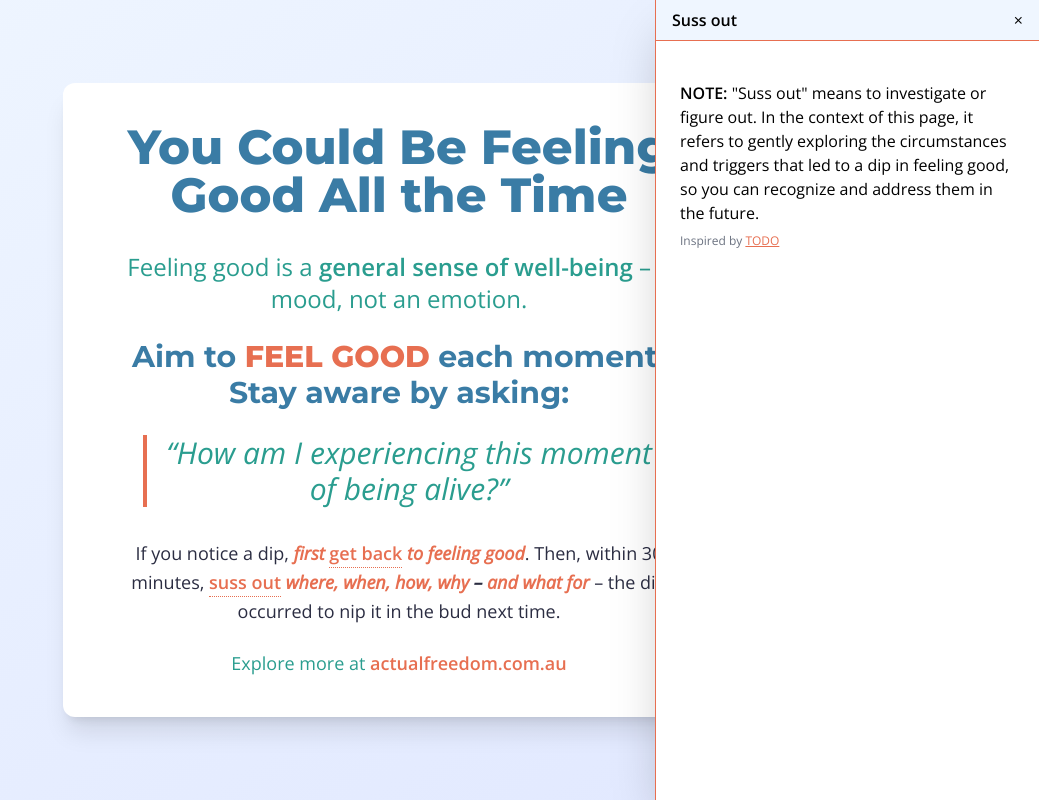
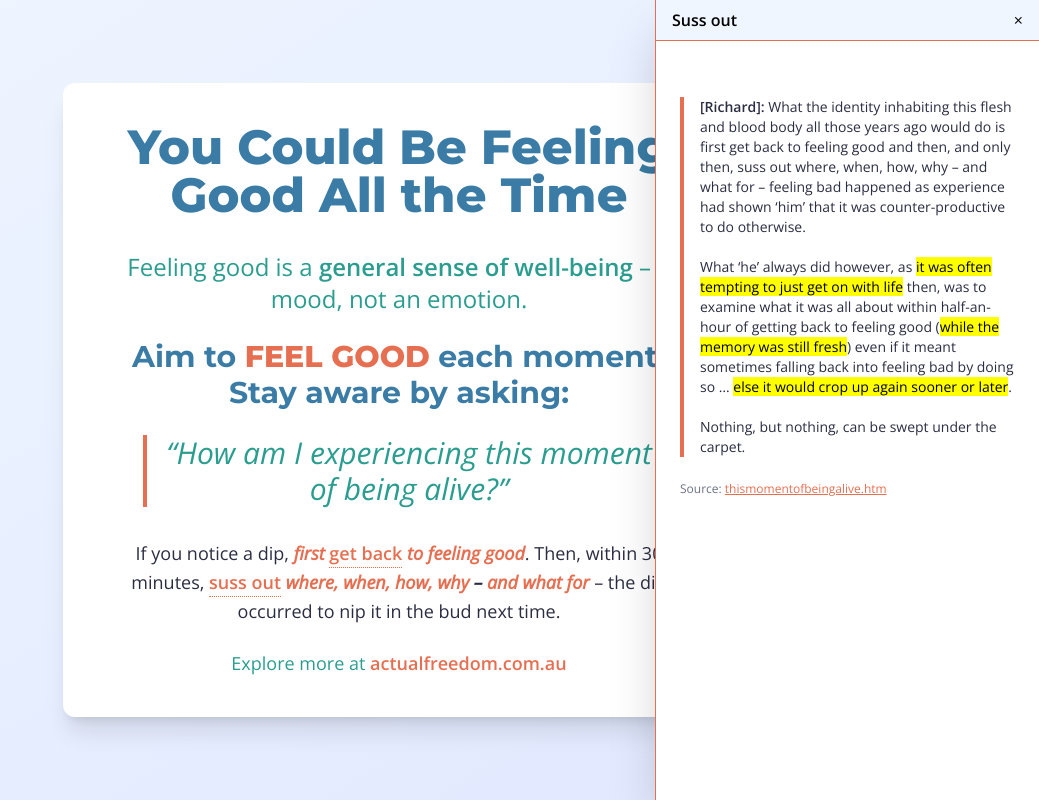
Before and after one commit to srid/youcouldbefeelinggoodallthetime.com, a plain HTML site: page index.html in a window 1280 px wide. Both pictures are taken after a click on the button "suss out". Shown: the whole page, without its empty margins (241-1280 px from the left). Drawn offline with nearby package versions, Linux system fonts and the light colour scheme.

Commit message:
suss out

```diff
--- a/index.html
+++ b/index.html
@@ -172,12 +172,12 @@
       <button class="close-btn">&times;</button>
     </div>
     <div class="footnote-content p-6">
-      <div><strong>NOTE:</strong> "Suss out" means to investigate or figure out. In the context of this page, it refers
-        to gently exploring the circumstances and triggers that led to a dip in feeling good, so you can recognize and
-        address them in the future.</div>
-      <div class="pt-2 text-xs text-gray-500">Inspired by <a href="https://notes.andymatuschak.org"
-          class="text-accent underline hover:text-primary" target="_blank" rel="noopener">TODO</a>
-      </div>
+      <blockquote class="border-l-4 border-accent pl-4 my-4 text-sm text-dark">
+        <strong>[Richard]:</strong> What the identity inhabiting this flesh and blood body all those years ago would do is first get back to feeling good and then, and only then, suss out where, when, how, why – and what for – feeling bad happened as experience had shown ‘him’ that it was counter-productive to do otherwise.<br><br>
+        What ‘he’ always did however, as <mark>it was often tempting to just get on with life</mark> then, was to examine what it was all about within half-an-hour of getting back to feeling good (<mark>while the memory was still fresh</mark>) even if it meant sometimes falling back into feeling bad by doing so … <mark>else it would crop up again sooner or later</mark>.<br><br>
+        Nothing, but nothing, can be swept under the carpet.
+      </blockquote>
+      <div class="pt-2 text-xs text-gray-500">Source: <a href="http://www.actualfreedom.com.au/richard/articles/thismomentofbeingalive.htm" class="text-accent underline hover:text-primary" target="_blank" rel="noopener">thismomentofbeingalive.htm</a></div>
     </div>
   </div>
 
```
